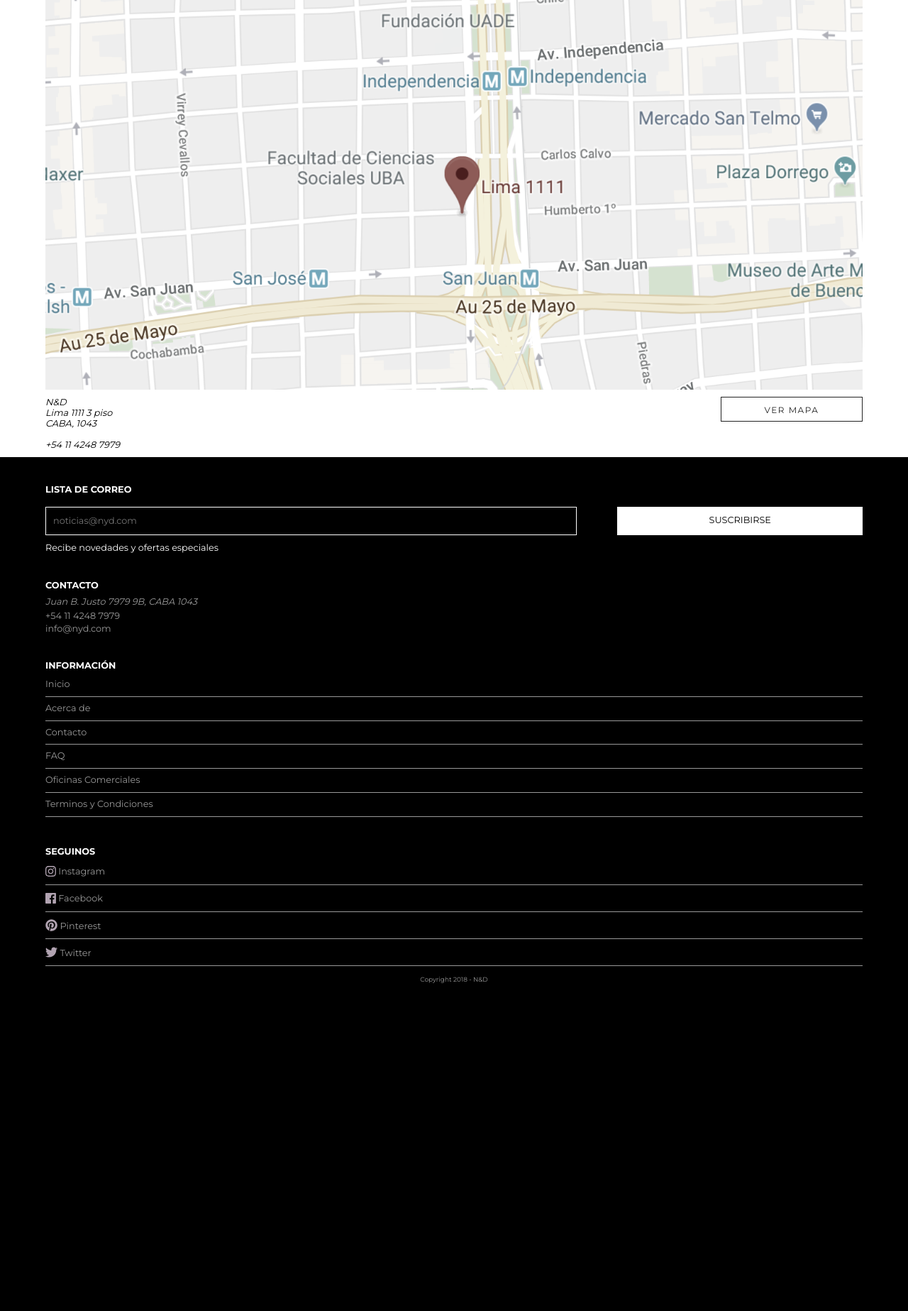
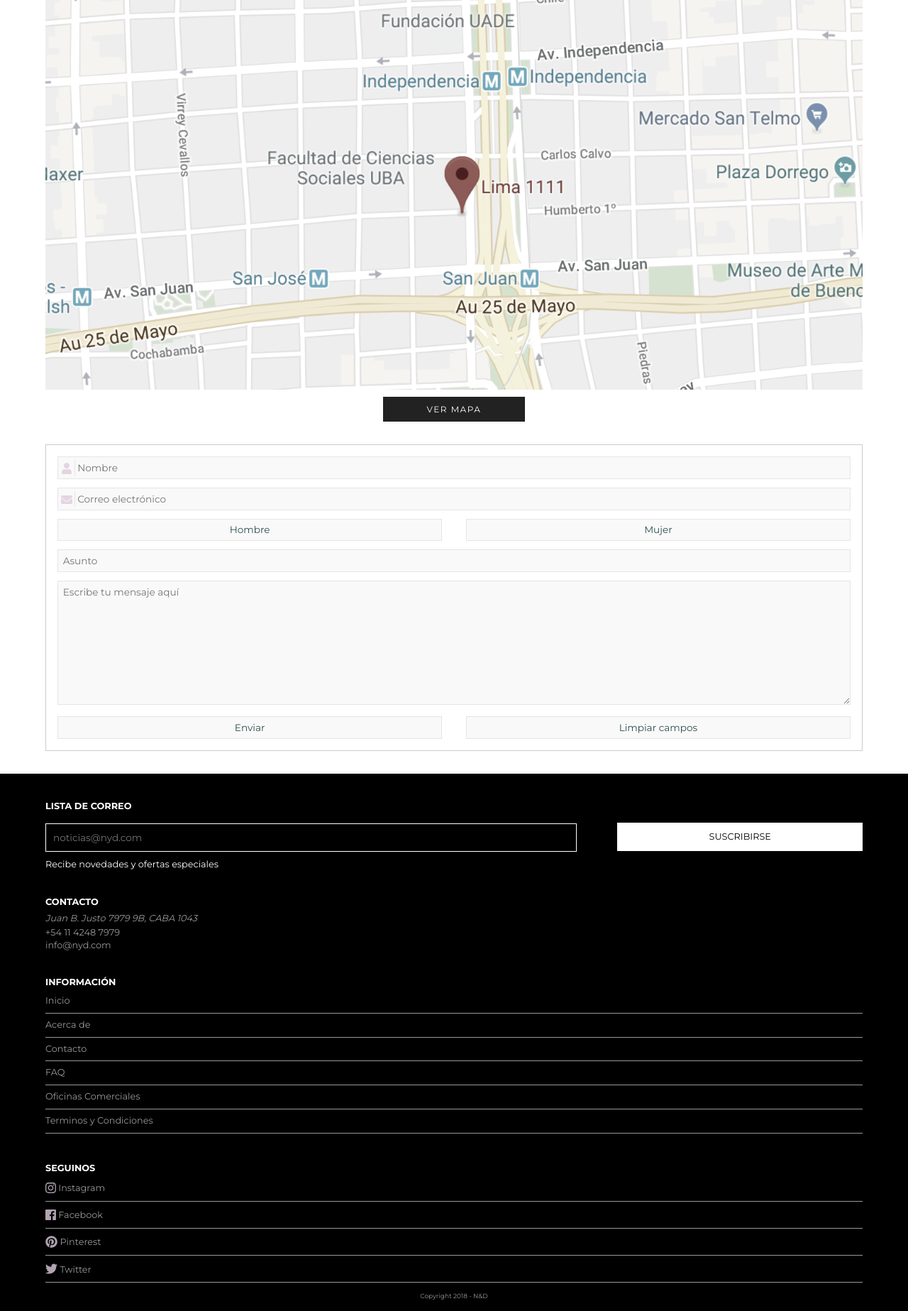
Before and after one commit to MrEscape54/DigitalHouse, a PHP site: page /contacto.html in a window 1280 px wide. Shown: the part 187-2034 px from the top of the page at 71% size. Before the commit the page ends 1572 px from the top, so only its background shows below. Run offline with PHP 8.4, Linux system fonts and the light colour scheme; some libraries are stand-ins or nearby versions.

Commit message:
contact form terminado

```diff
--- a/contacto.html
+++ b/contacto.html
@@ -8,6 +8,7 @@
     <link rel="shortcut icon" href="img/favicon.ico" type="image/x-icon">
     <link rel="stylesheet" href="css/sanitize.css">
     <link rel="stylesheet" href="css/style.css">
+    <link rel="stylesheet" href="css/contact.css">
     <link href="https://fonts.googleapis.com/css?family=Montserrat:400,600,700|Open+Sans:800" rel="stylesheet">
     <script defer src="https://use.fontawesome.com/releases/v5.0.10/js/all.js" integrity="sha384-slN8GvtUJGnv6ca26v8EzVaR9DC58QEwsIk9q1QXdCU8Yu8ck/tL/5szYlBbqmS+" crossorigin="anonymous"></script>
 </head>
@@ -34,15 +35,40 @@
     <main>
         <img class="map" src="img/map.PNG" alt="mapa con direccion">
         <div class="google-map">
-            <address>
-                N&D
-                <br> Lima 1111 3 piso
-                <br> CABA, 1043
-                <br>
-                <br> +54 11 4248 7979
-            </address>
             <a href="https://www.google.com.ar/maps/place/Lima+1111,+C1073AAW+CABA/@-34.6211613,-58.3887272,15.25z/data=!4m5!3m4!1s0x95bccb28ea8781cb:0x950feb519009506e!8m2!3d-34.6210713!4d-58.3816733"
-                class="boton" target="_blank">Ver mapa</a>
+                class="boton-tr" target="_blank">Ver mapa</a>
+        </div>
+        <div class="contact">
+            <form>
+                <div class="input-group input-group-icon">
+                    <input type="text" placeholder="Nombre" />
+                    <div class="input-icon">
+                        <i class="fas fa-user"></i>
+                    </div>
+                </div>
+                <div class="input-group input-group-icon">
+                    <input type="email" placeholder="Correo electrónico" />
+                    <div class="input-icon">
+                        <i class="fas fa-envelope"></i>
+                    </div>
+                </div>
+                <div class="input-group">
+                    <input type="radio" name="gender" value="hombre" id="gender-male" />
+                    <label for="gender-male">Hombre</label>
+                    <input type="radio" name="gender" value="mujer" id="gender-female" />
+                    <label for="gender-female">Mujer</label>
+                </div>
+                <div class="input-group">
+                    <input type="text" placeholder="Asunto" />
+                </div>
+                <div class="input-group">
+                    <textarea name="msg" rows="10" placeholder="Escribe tu mensaje aquí"></textarea>
+                </div>
+                <div class="input-group">
+                    <input type="submit" value="Enviar" />
+                    <input type="reset" value="Limpiar campos" />
+                </div>
+            </form>
         </div>
     </main>
     <footer>
--- /dev/null
+++ b/css/contact.css
@@ -0,0 +1,89 @@
+.contact{
+   padding: 1em 1em;
+  margin: 2em 5%;
+  border: 0.5px solid #ccc;
+}
+input, input[type="radio"] + label,
+input[type="checkbox"] + label:before, textarea {
+  font-family: Montserrat, sans-serif;
+  font-size: 0.85rem;
+  color: #2f4f4f;
+  width: 100%;
+  padding: 0.5em;
+  background-color: #f9f9f9;
+  border: 1px solid #e5e5e5;
+  box-sizing: border-box;
+}
+input:focus, textarea:focus {
+  outline: 0;
+  border-color: #5D7E95;
+}
+input:focus + .input-icon svg {
+  color: #5D7E95;
+}
+.input-group-icon .input-icon:after {
+  position: absolute;
+  top: 0.3em;
+  bottom: 0.3em;
+  left: 1.5em;
+  display: block;
+  border-right: 1px solid #e5e5e5;
+  content: "";
+}
+input:focus + .input-icon:after {
+  border-right-color: #5D7E95;
+}
+input[type="radio"] {
+  display: none;
+}
+input[type="radio"] + label, input[type="submit"], input[type="reset"]{
+  display: inline-block;
+  width: 48.5%;
+  text-align: center;
+  border-radius: 0;
+}
+
+input[type="radio"] + label:last-of-type, input[type="reset"]{
+  float: right;
+}
+input[type="radio"] + label i {
+  padding-right: 0.4em;
+}
+input[type="radio"]:checked + label,
+input:checked + label:before
+{
+  background-color: #5D7E95;
+  color: #fff;
+  border-color: #5D7E95;
+}
+
+.input-group {
+  margin-bottom: 0.75em;
+}
+
+.contact div:last-child{margin-bottom: 0;}
+
+.input-group:before,
+.input-group:after {
+  content: "";
+  display: table;
+}
+.input-group:after {
+  clear: both;
+}
+.input-group-icon {
+  position: relative;
+}
+.input-group-icon input {
+  padding-left: 2em;
+}
+.input-group-icon .input-icon {
+  position: absolute;
+  top: 0;
+  left: 0;
+  width: 1.65em;
+  height: 2em;
+  line-height: 2.2em;
+  text-align: center;
+  pointer-events: none;
+}
--- a/css/style.css
+++ b/css/style.css
@@ -132,7 +132,6 @@ nav span{
     margin: 0 auto 30px;
     background-color: #EFECEA;
     overflow: hidden;
-    text-align: center;
     padding-bottom: 30px;
 }
 
@@ -143,16 +142,18 @@ nav span{
 }
 
 .boton-tr{
-    display: inline-block;
+    display: block;
     background-color: #222;
     color: #fff;
     font-size: 12px;
     letter-spacing: .125em;
     text-transform: uppercase;
+    text-align: center;
     cursor: pointer;
     line-height: 35px;
     width: 200px;
     text-decoration: none;
+    margin: 0 auto;
 }
 
 footer{
@@ -231,6 +232,7 @@ footer a, footer address{
     text-align: center;
 }
 
+/* -------------------contact.hmtl-------------------------- */
 .map{
     display: block;
     margin: 0 auto;
@@ -244,20 +246,3 @@ footer a, footer address{
     display: flex;
     justify-content: space-between;
 }
-
-.google-map address{font-size: 0.8em; text-align: start;}
-
-.google-map a {
-    text-align: center;
-    display: inline-block;
-    color: #222;
-    border: 1px solid #222;
-    font-size: 12px;
-    letter-spacing: .125em;
-    text-transform: uppercase;
-    cursor: pointer;
-    line-height: 35px;
-    width: 200px;
-    text-decoration: none;
-    height: 35px;
-}
```
Also changed, not shown: img/sanitize.css (deleted, +0 -276 lines), Marcas.png (deleted).
